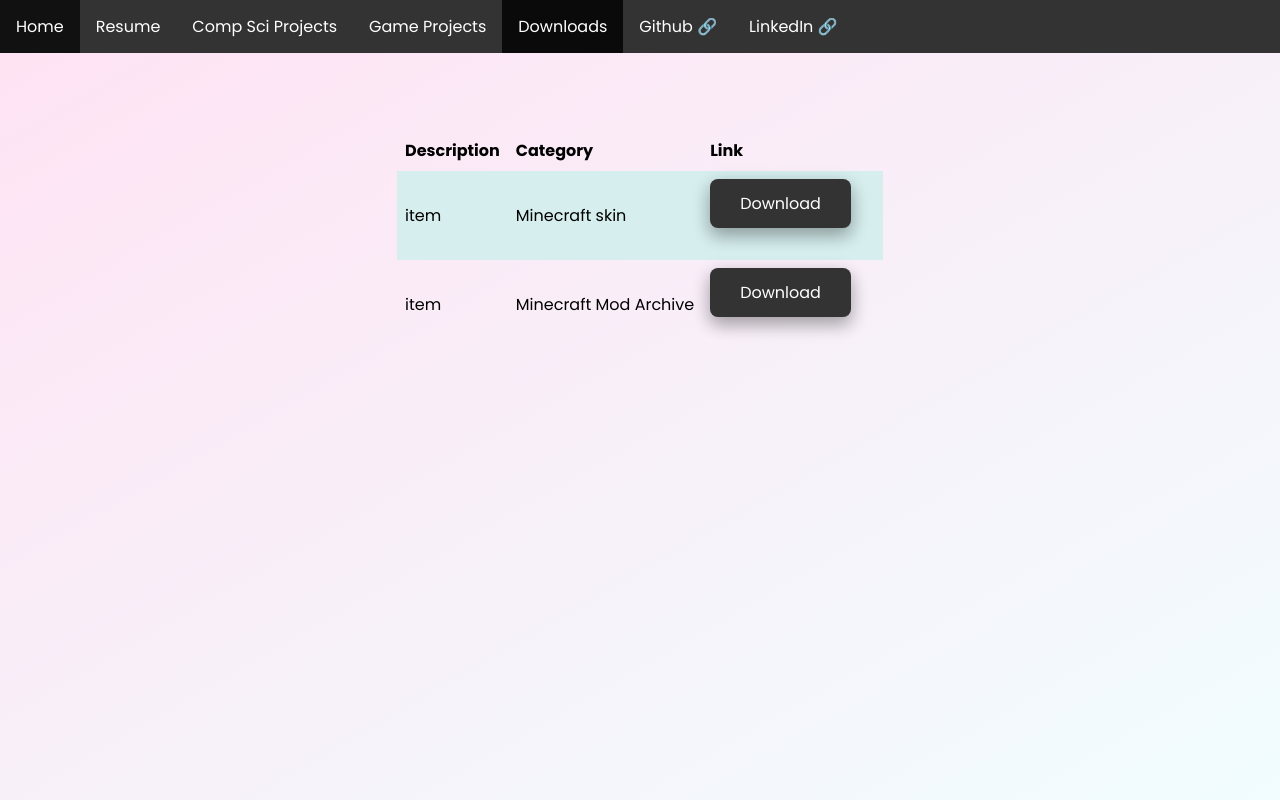
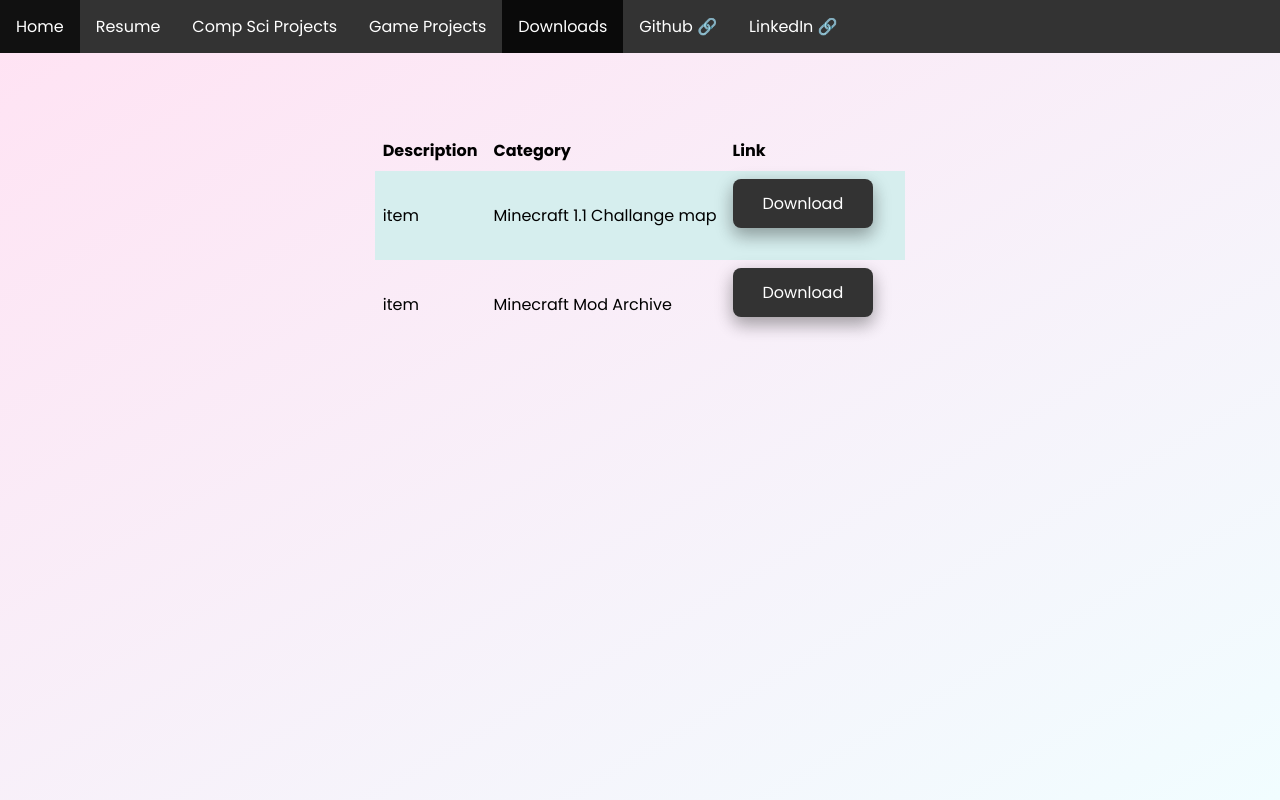
Before and after one commit to liltorchic/liltorchic.github.io, a plain HTML site: page downloads.html in a window 1280 px wide. Drawn offline with Linux system fonts and the light colour scheme; a web font is replaced by a local one.

Commit message:
Update downloads.html

```diff
--- a/downloads.html
+++ b/downloads.html
@@ -31,7 +31,7 @@
             </tr>
             <tr>
                 <td>item</td>
-                <td>Minecraft skin</td>
+                <td>Minecraft 1.1 Challange map</td>
                 <td><a href="" class="button">Download</a></td>
             </tr>
             <tr>
```
